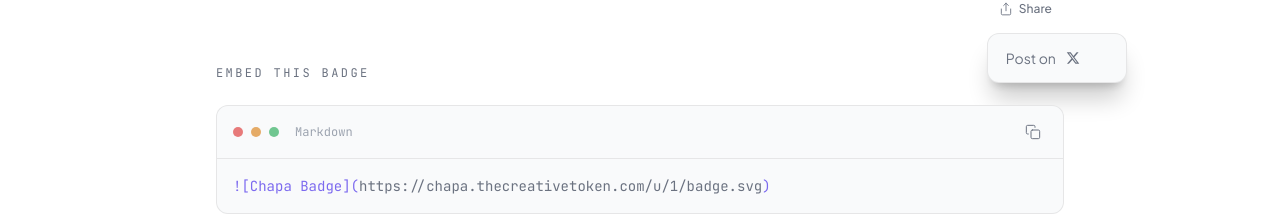
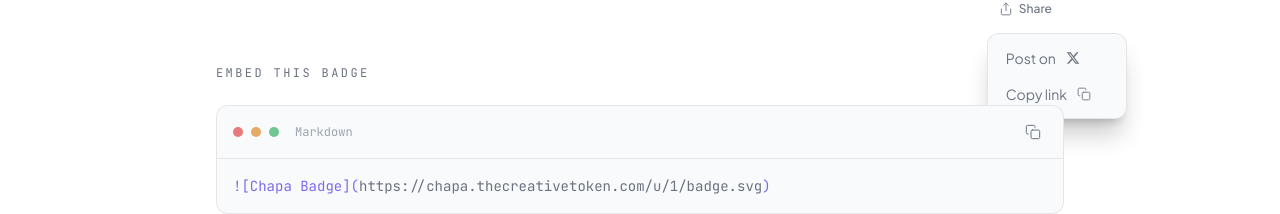
Before and after one commit to juan294/chapa, a Next.js app in the folder apps/web/: page /u/1 in a window 1280 px wide. Both pictures are taken after a click on the button "Share". Shown: the part 796-1010 px from the top of the page. Built offline with nearby package versions, Linux system fonts and the light colour scheme; no server answers.

Commit message:
feat(share-page): add copy link option to share dropdown
Share dropdown now has two options: "Post on X" and "Copy link".
Copies the share page URL to clipboard with visual feedback.

Co-Authored-By: Claude Opus 4.6 <noreply@anthropic.com>

```diff
--- a/apps/web/components/BadgeToolbar.tsx
+++ b/apps/web/components/BadgeToolbar.tsx
@@ -1,6 +1,6 @@
 "use client";
 
-import { useState, useRef, useEffect } from "react";
+import { useState, useRef, useEffect, useCallback } from "react";
 import { trackEvent } from "@/lib/analytics/posthog";
 import Link from "next/link";
 
@@ -52,10 +52,24 @@ export function BadgeToolbar({
     }
   }
 
+  const [copied, setCopied] = useState(false);
+
   const shareUrl = `https://chapa.thecreativetoken.com/u/${handle}`;
   const tweetText = encodeURIComponent(
     `Check out my developer impact badge on Chapa! ${shareUrl}`,
   );
+
+  const handleCopyLink = useCallback(async () => {
+    try {
+      await navigator.clipboard.writeText(shareUrl);
+      setCopied(true);
+      trackEvent("share_clicked", { platform: "copy_link" });
+      setShareOpen(false);
+      setTimeout(() => setCopied(false), 2000);
+    } catch {
+      /* clipboard API may be blocked */
+    }
+  }, [shareUrl]);
 
   const btnClass =
     "inline-flex items-center gap-1.5 rounded-lg px-3 py-2 text-xs font-medium text-text-secondary hover:text-text-primary hover:bg-amber/[0.06] transition-colors";
@@ -152,6 +166,32 @@ export function BadgeToolbar({
                 <path d="M18.244 2.25h3.308l-7.227 8.26 8.502 11.24H16.17l-5.214-6.817L4.99 21.75H1.68l7.73-8.835L1.254 2.25H8.08l4.713 6.231zm-1.161 17.52h1.833L7.084 4.126H5.117z" />
               </svg>
             </a>
+            <button
+              onClick={handleCopyLink}
+              role="menuitem"
+              className="flex items-center gap-2.5 rounded-lg px-3 py-2 text-sm text-text-secondary hover:bg-amber/10 hover:text-text-primary transition-colors w-full"
+            >
+              {copied ? "Copied!" : "Copy link"}
+              <svg
+                className="w-3.5 h-3.5"
+                viewBox="0 0 24 24"
+                fill="none"
+                stroke="currentColor"
+                strokeWidth="1.5"
+                strokeLinecap="round"
+                strokeLinejoin="round"
+                aria-hidden="true"
+              >
+                {copied ? (
+                  <path d="M20 6L9 17l-5-5" />
+                ) : (
+                  <>
+                    <rect x="9" y="9" width="13" height="13" rx="2" ry="2" />
+                    <path d="M5 15H4a2 2 0 0 1-2-2V4a2 2 0 0 1 2-2h9a2 2 0 0 1 2 2v1" />
+                  </>
+                )}
+              </svg>
+            </button>
           </div>
         )}
       </div>
```
